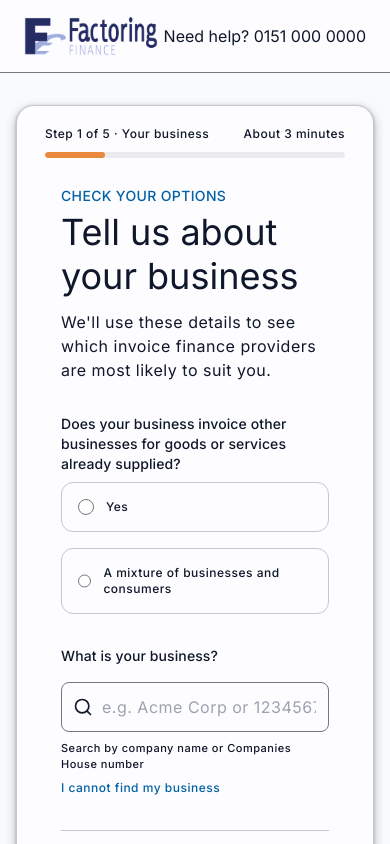
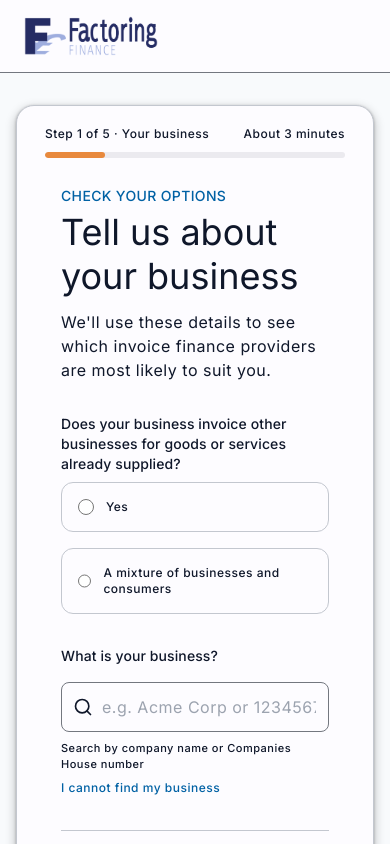
Before and after one commit to markfromearth/FFform, a React (Vite) app: page / in a window 390 px wide. Shown: the top 844 px of the page. Built offline with nearby package versions, Linux system fonts and the light colour scheme.

Commit message:
style: remove support phone number from header

```diff
--- a/src/components/layout/Header.tsx
+++ b/src/components/layout/Header.tsx
@@ -10,9 +10,6 @@ export const Header: React.FC = () => {
           className="h-10 w-auto"
         />
       </div>
-      <div className="label-m text-on-surface-variant">
-        Need help? 0151 000 0000
-      </div>
     </header>
   );
 };
```
